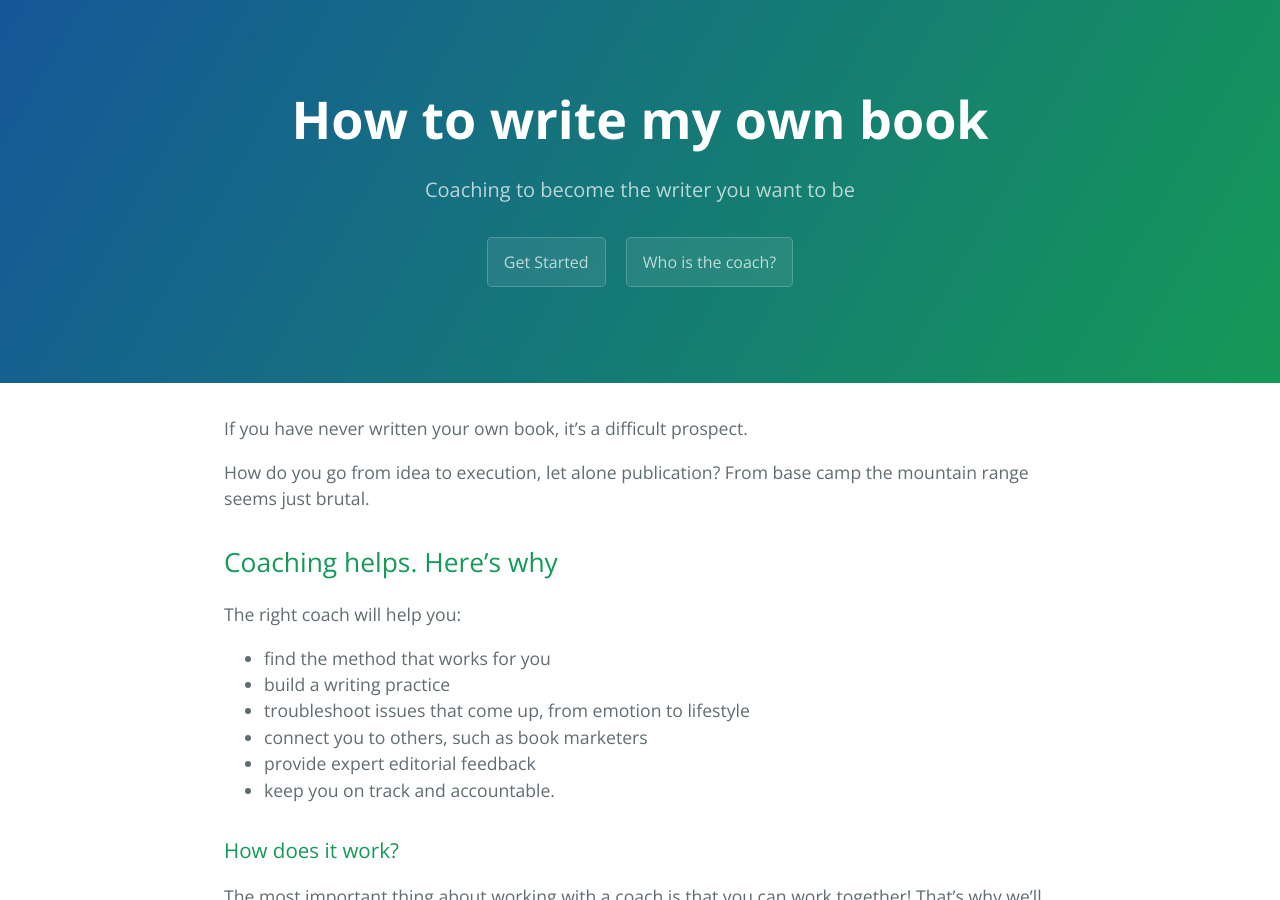
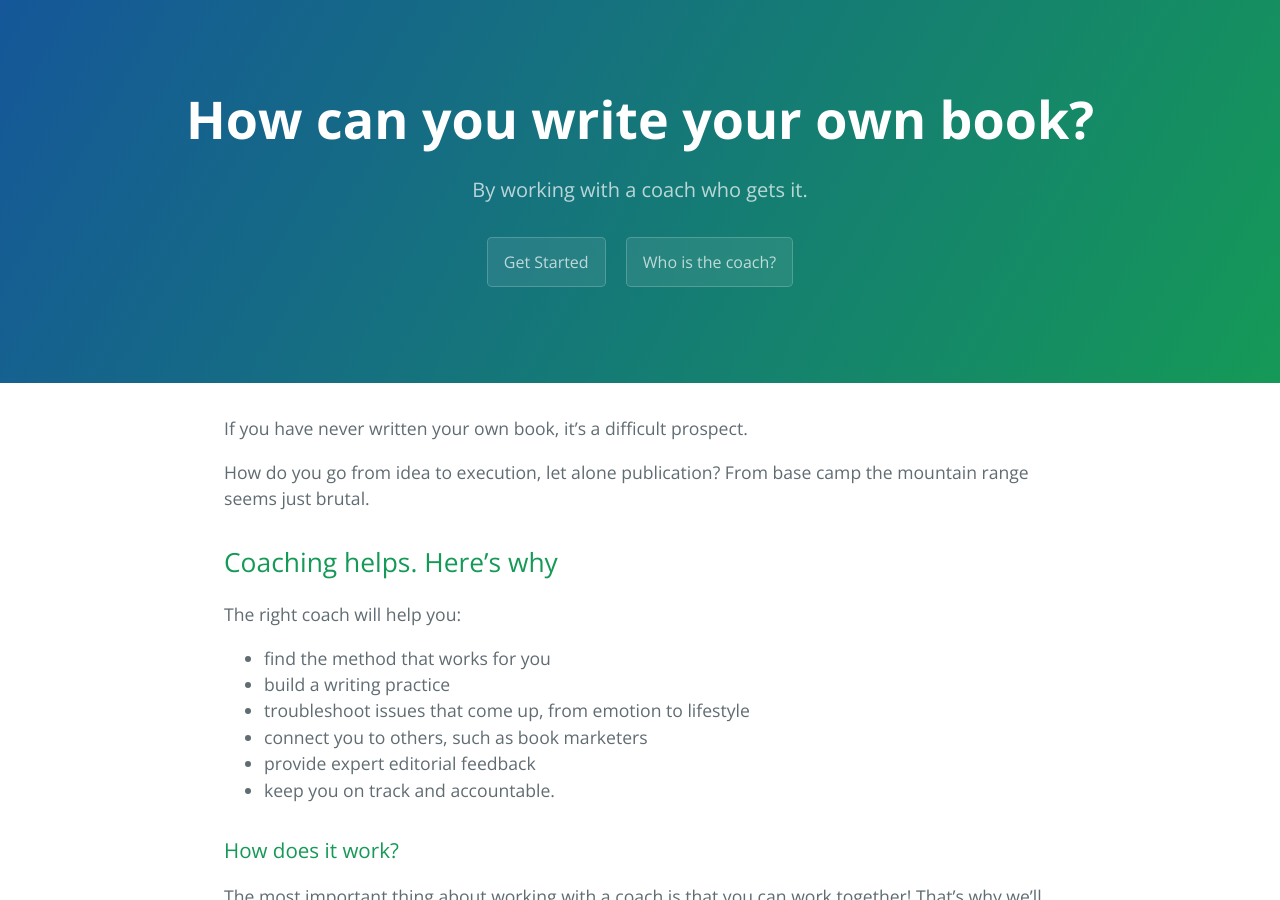
Before and after one commit to brutalpixie/BookCoach, a Jekyll site: the page built from index.md, in a window 1280 px wide and 900 px high. Built offline with Jekyll 4.4.1, drawn with Linux system fonts in a browser that asks for light colours; our own code applies the rules of GitHub Pages for plain Markdown files; some of the changed text lies outside the part shown.

Commit message:
Update _config.yml

```diff
--- a/_config.yml
+++ b/_config.yml
@@ -1,6 +1,6 @@
 # Setup
-title:        How to write my own book
-tagline:      Coaching to become the writer you want to be
+title:        How can you write your own book?
+tagline:      By working with a coach who gets it.
 baseurl:      ""
 paginate:     1
 
```
